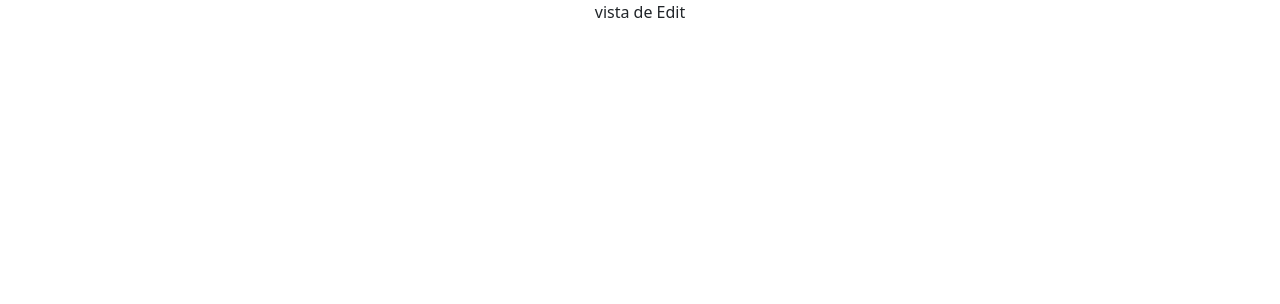
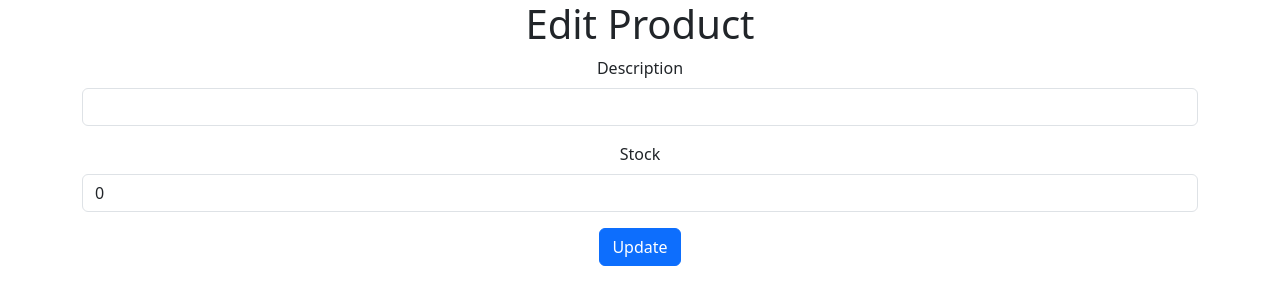
Before and after one commit to Alemar16/Firebase-React-CRUD, a React (Create React App) app: page /edit/1 in a window 1280 px wide. Shown: the top 304 px of the page. Built offline with nearby package versions, Linux system fonts and the light colour scheme; no server answers; the database is empty.

Commit message:
Se define el funcionamiento del componente

```diff
--- a/src/components/Edit.js
+++ b/src/components/Edit.js
@@ -1,9 +1,81 @@
-import React from 'react'
+import { useEffect, useState } from "react";
+import { useNavigate, useParams } from "react-router-dom";
+import { getDoc, updateDoc, doc } from "firebase/firestore";
+import { db } from "../firebaseConfig/firebase";
 
 const Edit = () => {
+  // 1- configuracion de hooks
+  const [description, setDescription] = useState("");
+  const [stock, setStock] = useState(0);
+
+  const navigate = useNavigate();
+  const { id } = useParams();
+
+  // 2- creamos las funciones para obtener el documento y actualizarlo
+  const update = async (e) => {
+    e.preventDefault();
+    const product = doc(db, "products", id);
+    const data = { description: description, stock: stock };
+    await updateDoc(product, data);
+    navigate("/");
+  };
+
+  const getProductsById = async (id) => {
+    const product = await getDoc(doc(db, "products", id));
+    if (product.exists()) {
+      //console.log(product.data());
+      setDescription(product.data().description);
+      setStock(product.data().stock);
+    } else {
+      console.log("No such product!");
+    }
+  };
+
+  // 3- usamos useEffect
+  useEffect(() => {
+    getProductsById(id);
+    // eslint-disable-next-line
+  }, []);
+
   return (
-    <div>vista de Edit</div>
-  )
-}
+    <div className="container">
+      <div className="row">
+        <div className="col">
+          <h1>Edit Product</h1>
 
-export default Edit
+          {/* formulario */}
+          <form onSubmit={update}>
+            {/* input description */}
+            <div className="mb-3">
+              <label className="form-label">Description</label>
+              <input
+                value={description}
+                onChange={(e) => setDescription(e.target.value)}
+                type="text"
+                className="form-control"
+              />
+            </div>
+
+            {/* input stock */}
+            <div className="mb-3">
+              <label className="form-label">Stock</label>
+              <input
+                value={stock}
+                onChange={(e) => setStock(e.target.value)}
+                type="number"
+                className="form-control"
+              />
+            </div>
+
+            {/* boton */}
+            <button type="submit" className="btn btn-primary">
+              Update
+            </button>
+          </form>
+        </div>
+      </div>
+    </div>
+  );
+};
+
+export default Edit;
```
